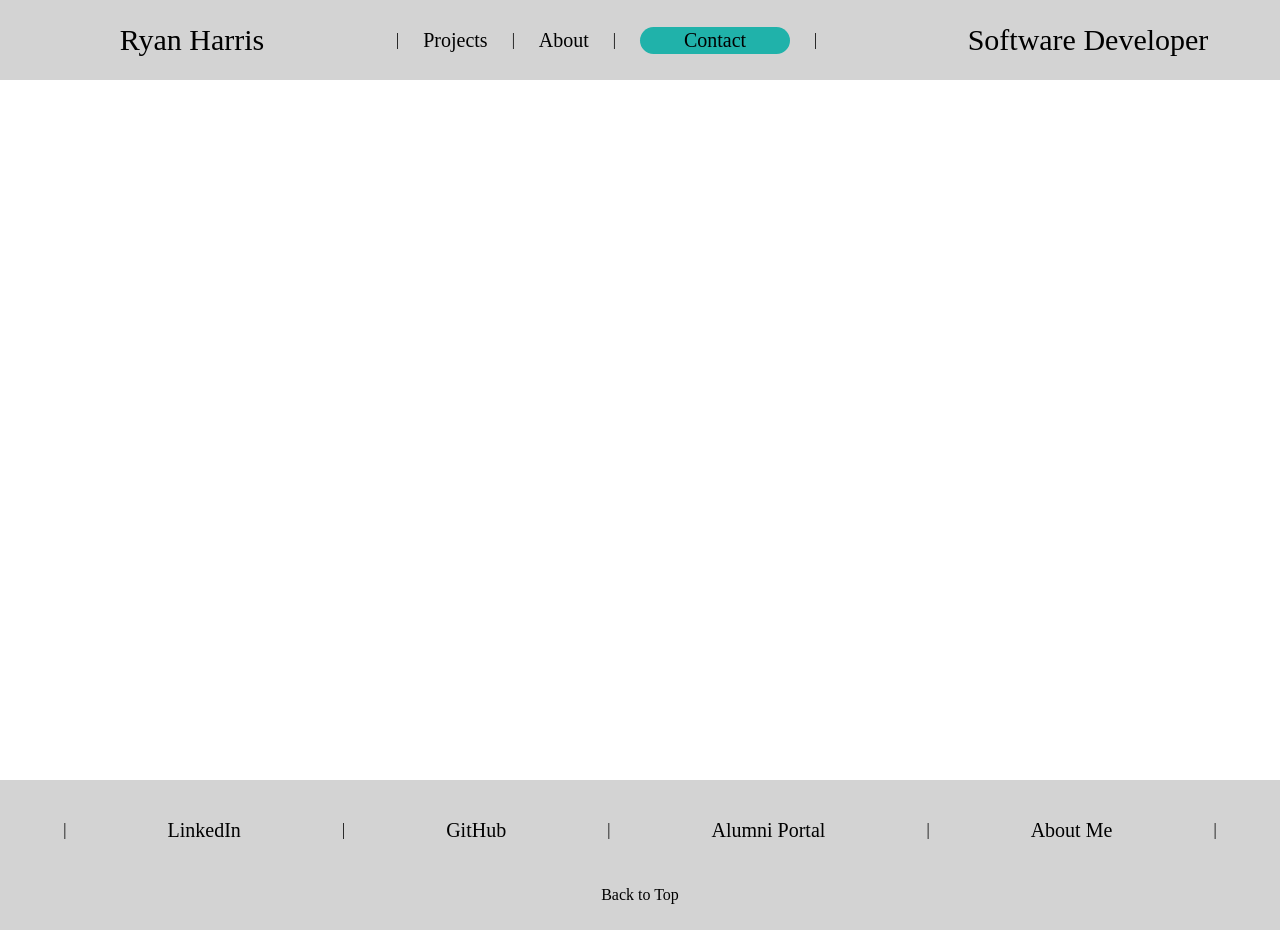
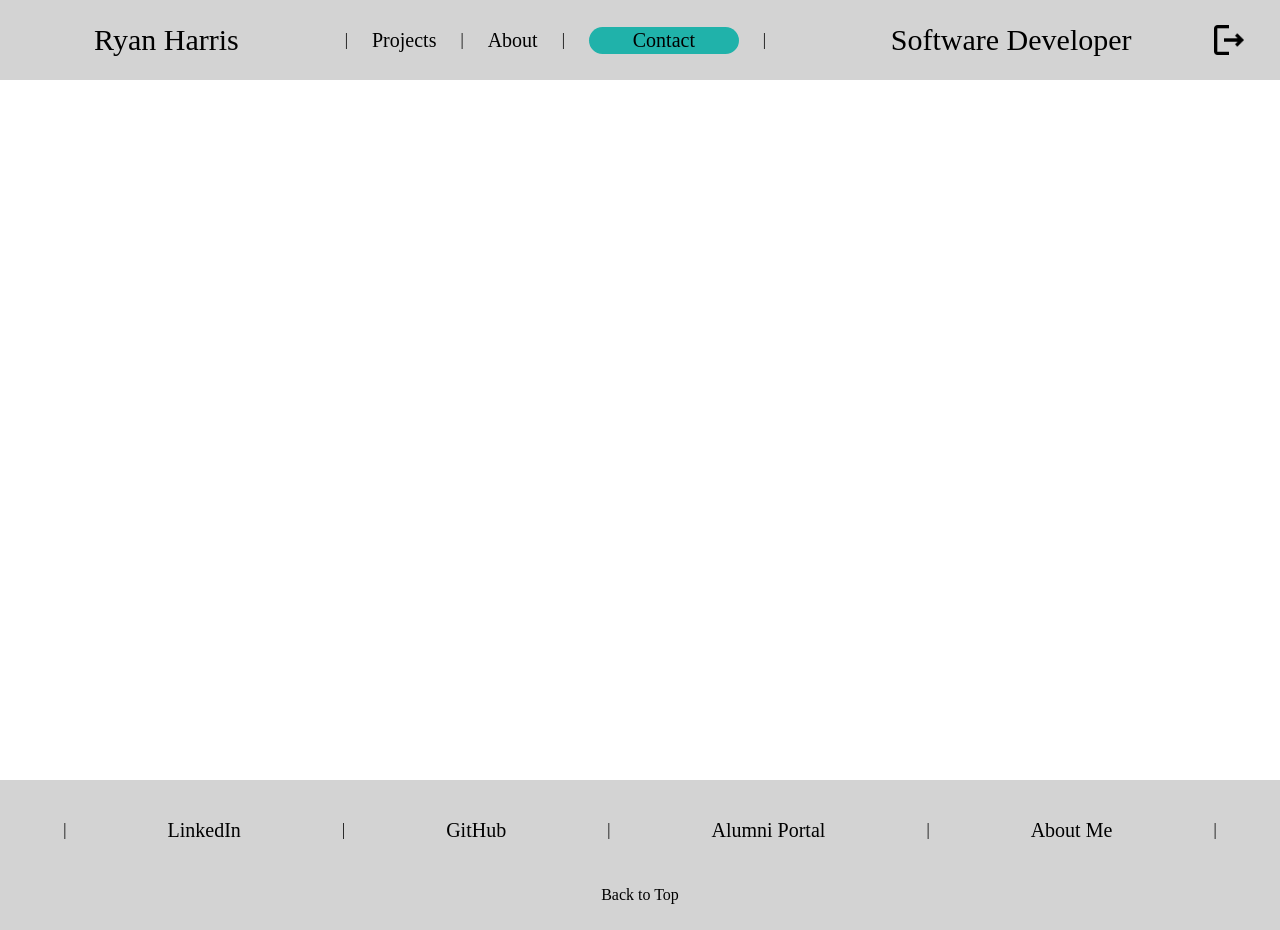
Before and after one commit to ryant67/pers-site, a React (Create React App) app: page /test in a window 1280 px wide. Built offline with nearby package versions, Linux system fonts and the light colour scheme; what miragejs would draw is missing.

Commit message:
logout functionality added to navbar

```diff
--- a/src/Components/Navbar.js
+++ b/src/Components/Navbar.js
@@ -1,11 +1,20 @@
 import '../Style/navbar.css';
 import React from 'react';
 import { useState } from 'react';
+import { useNavigate } from 'react-router-dom';
+import logout from '../Images/logout.png';
 
 export default function Navbar() {
 
+  const navigate = useNavigate();
   const [dropStatus, setDropStatus] = useState(false);
   const [contactStatus, setContactStatus] = useState(false);
+
+  const handleLogout = (e) => {
+    e.preventDefault()
+    localStorage.clear()
+    navigate('/login')
+  }
 
   const handleDropdown = (e) => {
     e.preventDefault()
@@ -65,6 +74,11 @@ export default function Navbar() {
           <li className='nav_item'> | </li>
         </ul>
         <div className='nav_title'>Software Developer</div>
+        <div id='logout_icon'>
+          <img
+            src={logout}
+            onClick={handleLogout} />
+        </div>
       </div>
 
       {dropStatus === true
@@ -121,17 +135,17 @@ export default function Navbar() {
             <div id='contact_iconList'>
               <div className='contact_icon'>
                 <a target='_blank' href='https://www.linkedin.com/in/ryantharris/'>
-                  <i class="fa-brands fa-xl fa-linkedin"></i>
+                  <i className="fa-brands fa-xl fa-linkedin"></i>
                 </a>
               </div>
               <div className='contact_icon'>
                 <a target='_blank' href='https://github.com/ryant67'>
-                  <i class="fa-brands fa-xl fa-github"></i>
+                  <i className="fa-brands fa-xl fa-github"></i>
                 </a>
               </div>
               <div className='contact_icon'>
                 <a target='_blank' href='https://alumni.codeup.com/students/1657'>
-                  <i class="fa-solid fa-xl fa-person-rays"></i>
+                  <i className="fa-solid fa-xl fa-person-rays"></i>
                 </a>
               </div>
             </div>
--- a/src/Style/navbar.css
+++ b/src/Style/navbar.css
@@ -52,12 +52,28 @@
 }
 
 .nav_title {
-    width: 30%;
+    width: 26%;
     height: 80px;
     font-size: 30px;
     line-height: 80px;
     text-align: center;
     cursor: default;
+}
+
+#logout_icon {
+    width: 8%;
+    display: flex;
+    align-items: center;
+    justify-content: center;
+}
+
+#logout_icon img {
+    height: 40px;
+    width: 40px;
+}
+
+#logout_icon img:hover {
+    cursor: pointer;
 }
 
 #dropdown_view {
```
Also changed, not shown: src/Images/logout.png (added), 1 other file (tests, documents, lock files or other folders).
